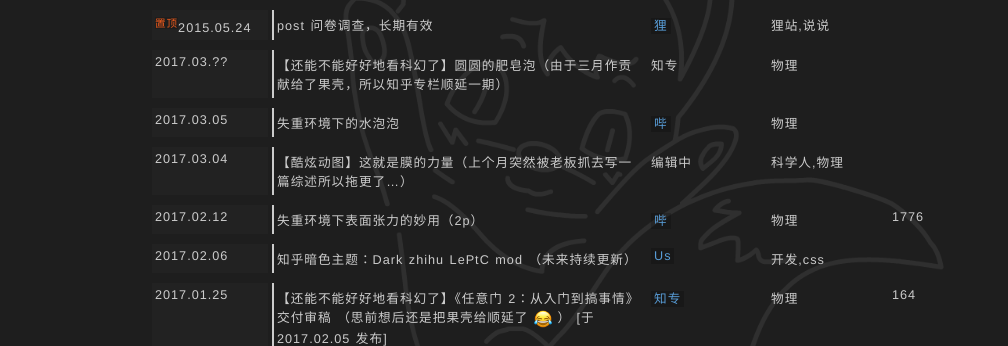
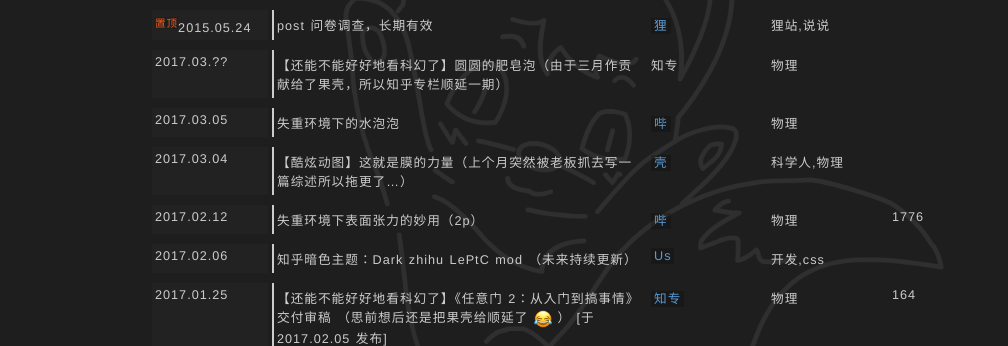
Before and after one commit to LePtC/LePtC.github.io, a Jekyll site: the page built from index.html, in a window 1280 px wide and 977 px high. Shown: the part 332-678 px from the top of the window, without its empty margins (0-1008 px from the left). Built offline with Jekyll 4.4.1, drawn with Linux system fonts in a browser that asks for light colours; Markdown is read by kramdown in place of the engine named in the settings; comment, search, counter and statistics services are not loaded.

Commit message:
update index

```diff
--- a/index.html
+++ b/index.html
@@ -212,7 +212,7 @@ $(document).ready(function() {
 
 <tr><td>2017.03.04</td>
   <td>【酷炫动图】这就是膜的力量（上个月突然被老板抓去写一篇综述所以拖更了…）</td>
-<td>编辑中</td>
+<td><a href="http://www.guokr.com/article/442044/">壳</a></td>
 <td>科学人,物理</td><td></td></tr>
 
 <tr><td>2017.02.12</td>
```
